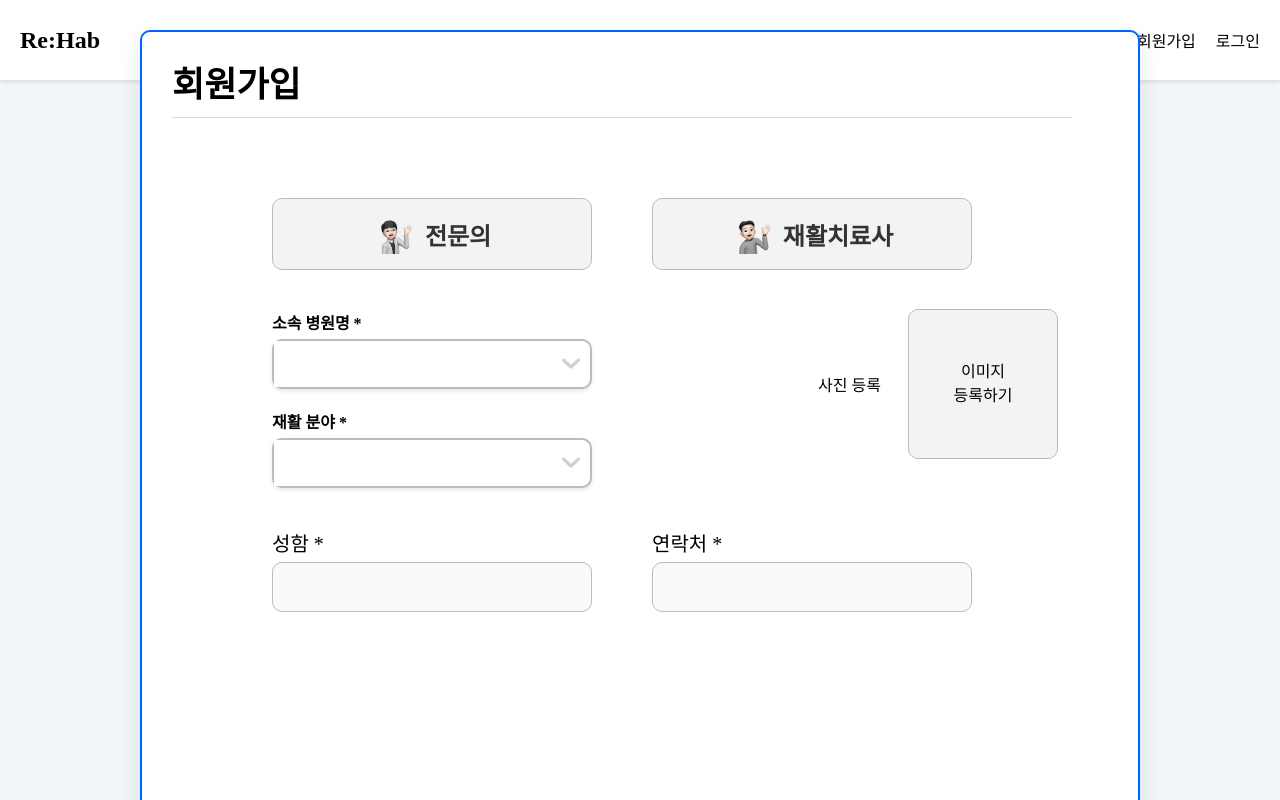
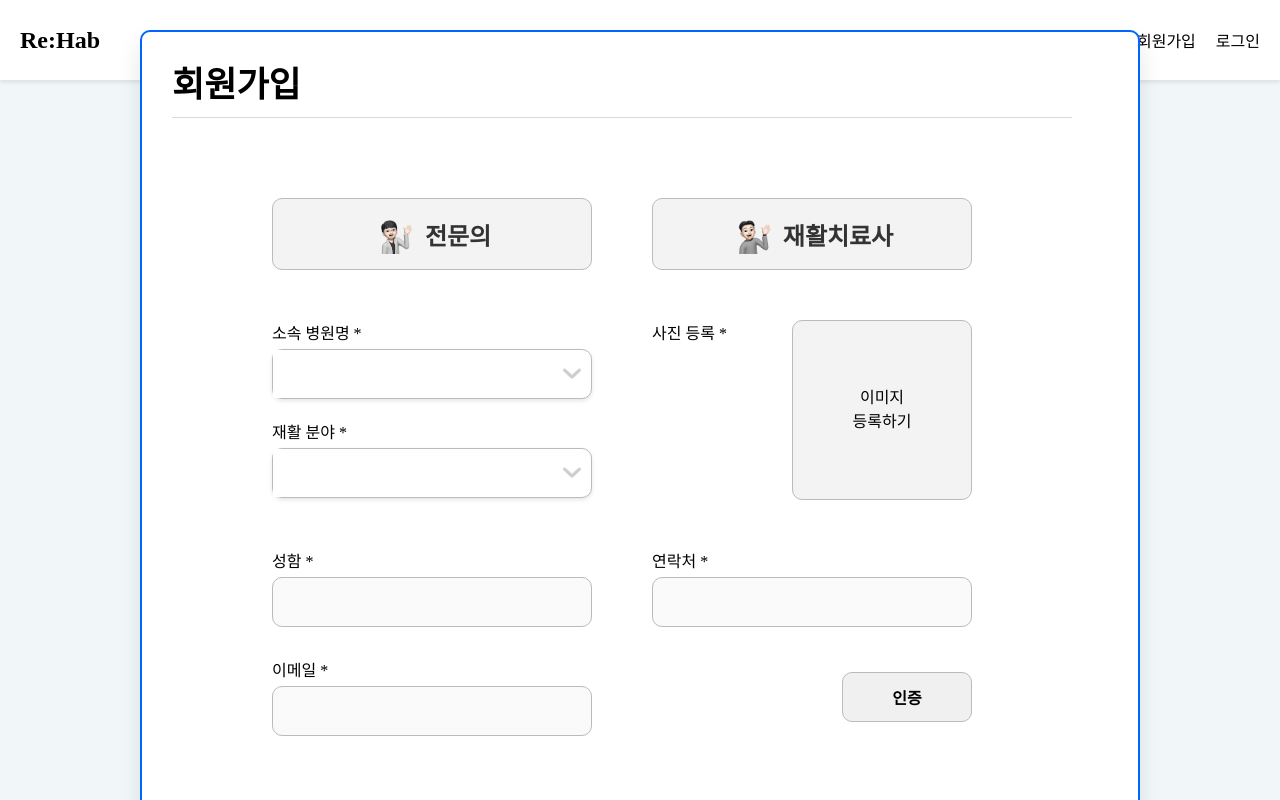
Before and after one commit to sync-without-async/Rehab-FrontEnd, a React (Vite) app: page /signup in a window 1280 px wide. Shown: the top 800 px of the page. Built offline with nearby package versions, Linux system fonts and the light colour scheme.

Commit message:
Feat: admin을 위한 이메일 인증 구현

```diff
--- a/src/components/Accounts/SignupComponents.jsx
+++ b/src/components/Accounts/SignupComponents.jsx
@@ -1,7 +1,7 @@
 import styled from 'styled-components';
 import RoleButton from '../Button/RoleButton';
 import Dropdown from '../Dropdown/Dropdown';
-import InputText from '../Input/InputText';
+import InputText, { Input } from '../Input/InputText';
 import InputImage from '../Input/InputImage';
 
 const SignupContainer = styled.div`
@@ -55,15 +55,49 @@ const InputFieldsContainer = styled.div`
 
 const FlexContainer = styled.div`
   display: flex;
-  justify-content: space-between;
   align-items: center;
   width: 100%;
   margin-left: 0px;
+  gap: 60px;
 `;
 
 const StyledInputImage = styled(InputImage)`
-  margin-left: -200px;
 `;
+
+const EmailInputContainer = styled.div`
+  display: flex;
+  justify-content: space-between;
+  align-items: center;
+  gap: 5px;
+  width: 700px;
+  margin-left: 130px;
+  margin-top: 30px;
+`;
+
+
+const EmailInput = styled(Input)`
+  width: 200%;
+`;
+
+const VerifyButton = styled.button`
+  width: 130px;
+  height: 50px;
+  background-color: #f0f0f0;
+  border: 1px solid #BBBBBB;
+  border-radius: 10px;
+  font-family: 'Spoqa Han Sans Neo', 'sans-serif';
+  font-size: 16px;
+  font-weight: 700;
+  display: flex;
+  justify-content: center;
+  align-items: center;
+  cursor: pointer;
+
+  &:focus {
+    outline: none;
+  }
+`;
+
 
 const SignupComponents = () => {
 
@@ -96,6 +130,12 @@ const SignupComponents = () => {
         <InputText label="성함 *" />
         <InputText label="연락처 *" />
       </InputFieldsContainer>
+      <EmailInputContainer>
+        <InputText label="이메일 *">
+          <EmailInput type="text" />
+        </InputText>
+        <VerifyButton>인증</VerifyButton>
+      </EmailInputContainer>
     </SignupContainer>
   );
 };
--- a/src/components/Dropdown/Dropdown.jsx
+++ b/src/components/Dropdown/Dropdown.jsx
@@ -4,7 +4,7 @@ import dropdownicon from "../../assets/icons/dropdownicon.png";
 
 const Label = styled.div`
   font-family: 'Spoqa Han Sans Neo', 'sans-serif';
-  font-weight: 700;
+  font-weight: 500;
   font-size: 16px;
   margin-bottom: 5px;
   padding-top:10px;
@@ -14,7 +14,7 @@ const DropdownContainer = styled.div`
   width: 320px;
   height: 50px;
   background-color: #FFFFFF;
-  border: 2px solid #BBBBBB;
+  border: 1px solid #BBBBBB;
   position: relative;
   cursor: pointer;
   margin-bottom: 10px;
--- a/src/components/Input/InputImage.jsx
+++ b/src/components/Input/InputImage.jsx
@@ -5,19 +5,22 @@ const Wrapper = styled.div`
   width: 320px;
   height: 198px;
   display: flex;
-  align-items: center;
+  flex-direction: row;
+  align-items: flex-start;
+  margin-top:50px;
+  gap: 50px;
 `;
+
 
 const Label = styled.label`
   width: 90px;
   height: 30px;
   display: flex;
-  align-items: center;
 `;
 
 const UploadBox = styled.div`
-  width: 150px;
-  height: 150px;
+  width: 180px;
+  height: 180px;
   background-color: #F3F3F3;
   border: 1px solid #BBBBBB;
   display: flex;
@@ -65,7 +68,7 @@ const InputImage = () => {
 
   return (
     <Wrapper>
-      <Label>사진 등록</Label>
+      <Label>사진 등록 *</Label>
       <UploadBox onClick={triggerFileInput}>
         {preview && <ImagePreview src={preview} alt="Image preview" />}
         {!preview && (
--- a/src/components/Input/InputText.jsx
+++ b/src/components/Input/InputText.jsx
@@ -8,7 +8,7 @@ const InputContainer = styled.div`
 
 const Label = styled.label`
   font-family: 'Spoqa Han Sans Neo', 'sans-serif';
-  font-size: 20px;
+  font-size: 16px;
   font-weight: 500;
   margin-bottom: 5px;
 `;
@@ -36,4 +36,5 @@ function InputText({ label }) {
   );
 }
 
+export { Input };
 export default InputText;
```
